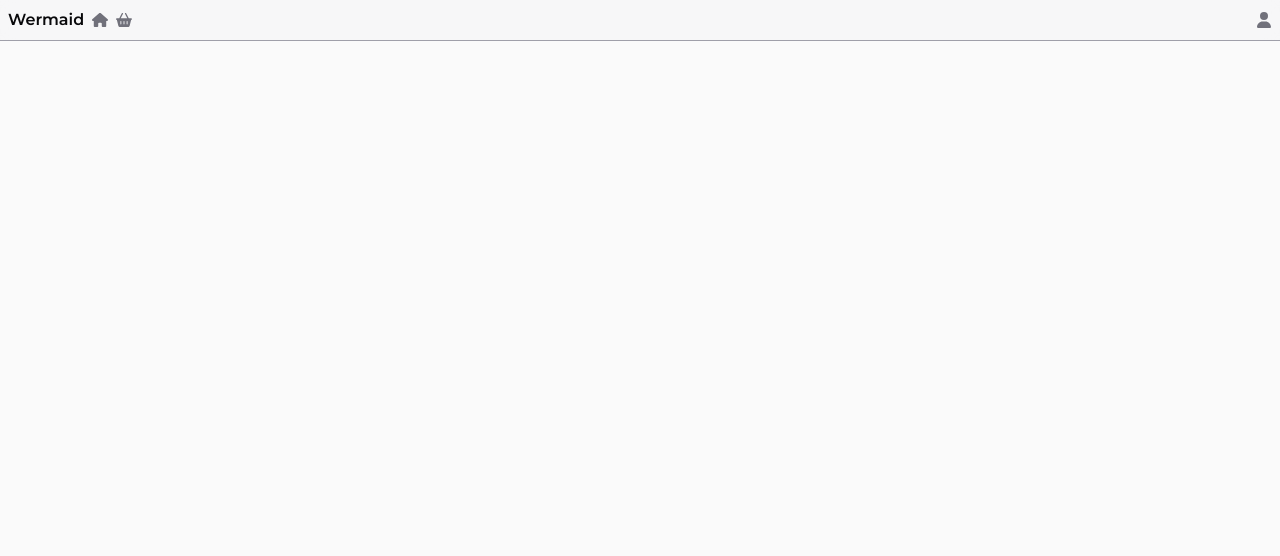
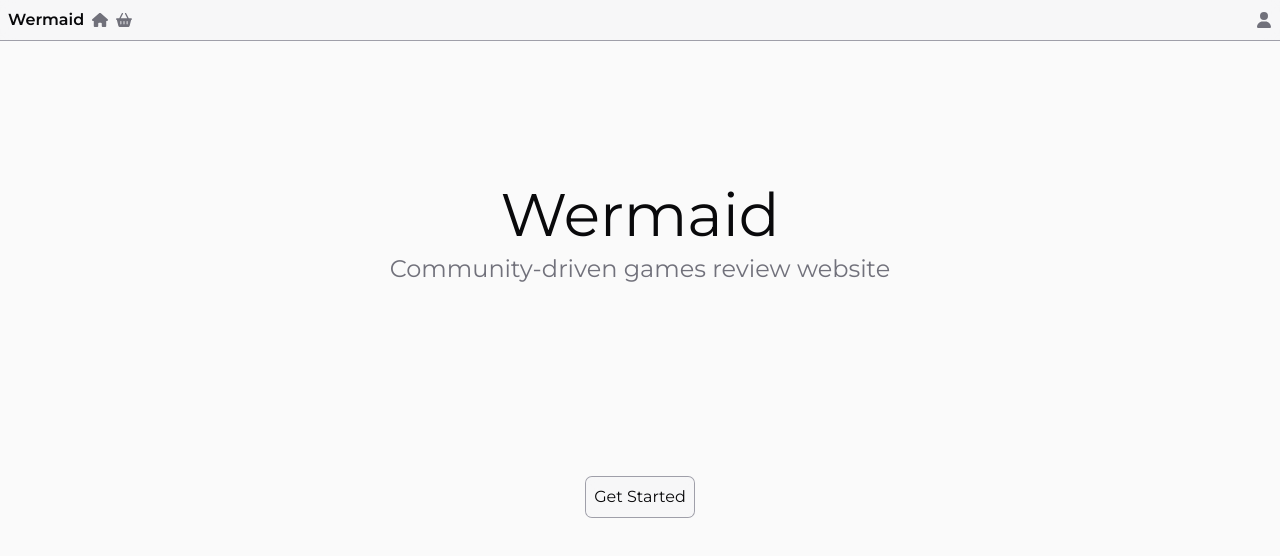
Before and after one commit to Potat369/Wermaid, a React (Vite) app: page / in a window 1280 px wide. Shown: the top 556 px of the page. Built offline with nearby package versions, Linux system fonts and the light colour scheme.

Commit message:
Copy main page from initial project

```diff
--- a/src/pages/Home.tsx
+++ b/src/pages/Home.tsx
@@ -1,3 +1,22 @@
+import { Link } from "react-router";
+
 export default function Home() {
-  return <></>;
+  return (
+    <>
+      <main className="mx-auto text-center">
+        <h1 className="animate-fade-in mt-36 text-4xl sm:text-5xl md:text-6xl">
+          Wermaid
+        </h1>
+        <h3 className="animate-fade-in animate-delay-600 mt-2 text-zinc-500 opacity-0 sm:text-xl md:text-2xl">
+          Community-driven games review website
+        </h3>
+        <Link
+          to="/discovery"
+          className="animate-fade-in animate-delay-1200 my-48 inline-block rounded-md bg-zinc-100/50 p-2 opacity-0 ring-1 ring-zinc-400 backdrop-blur-sm transition-shadow hover:ring-zinc-500 dark:bg-zinc-900/50 dark:ring-zinc-700"
+        >
+          Get Started
+        </Link>
+      </main>
+    </>
+  );
 }
```
